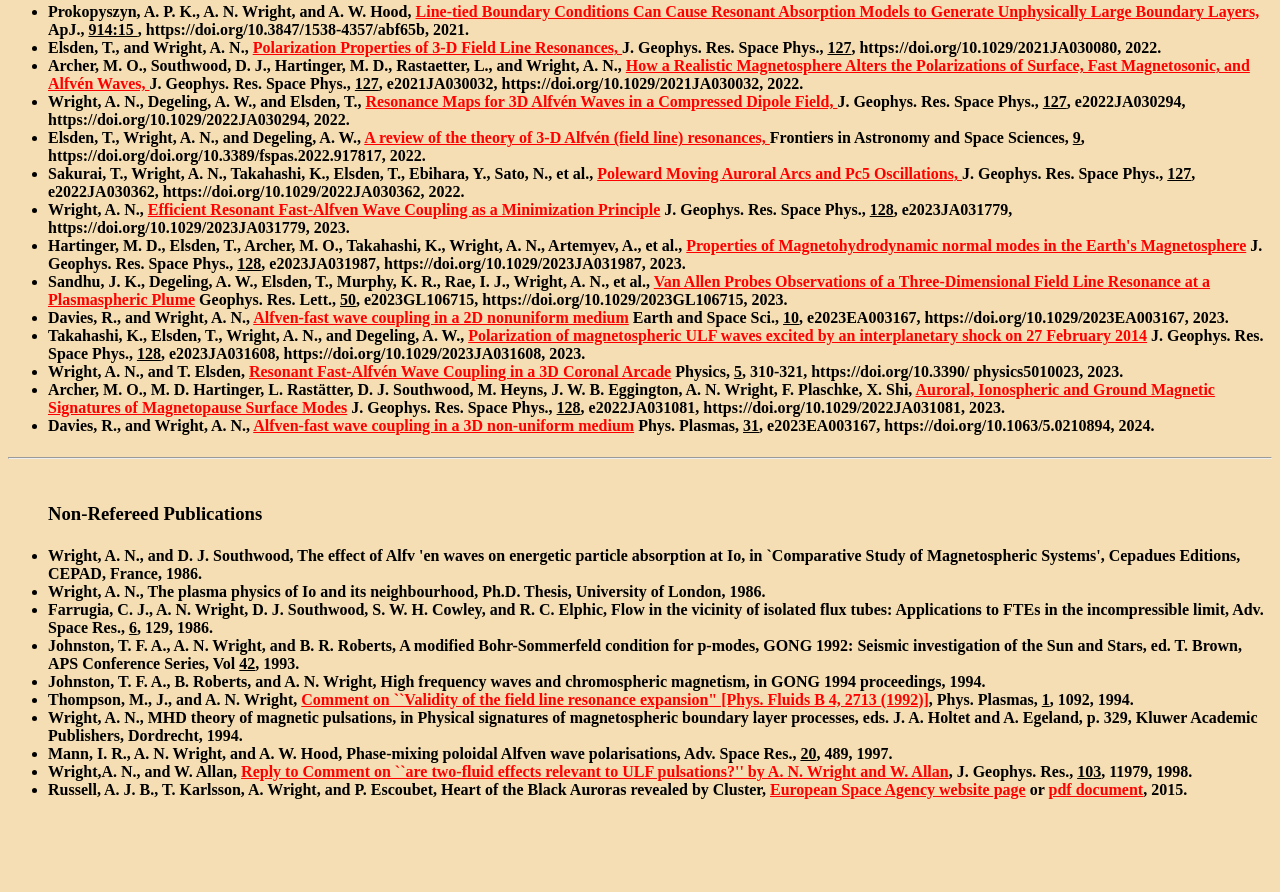
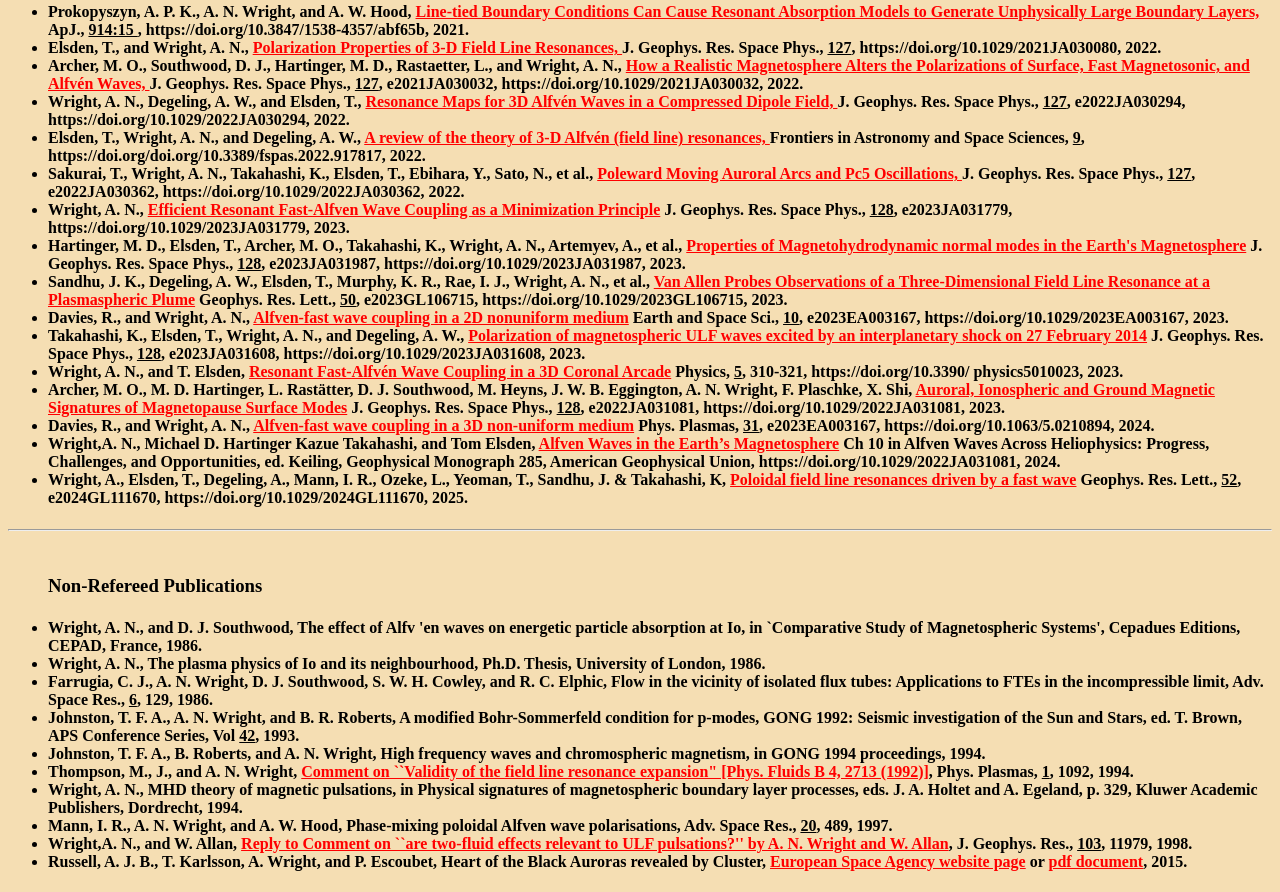
Before and after one commit to AWright0/AWright0.github.io, a plain HTML site: page index.html in a window 1280 px wide. Shown: the part 2915-3807 px from the top of the page. Before the commit the page ends 3735 px from the top, so only its background shows below. Drawn offline with Linux system fonts and the light colour scheme.

Commit message:
Add files via upload

```diff
--- a/index.html
+++ b/index.html
@@ -903,6 +903,22 @@ Phys. Plasmas, <u> 31</u>, e2023EA003167, https://doi.org/10.1063/5.0210894, 202
 </li>
 
 
+<li>
+Wright,A. N., Michael D. Hartinger Kazue Takahashi, and Tom Elsden,
+<a href="publications/Wright_ChapmanMonograph_2024.pdf">
+Alfven Waves in the Earth’s Magnetosphere</a>
+Ch 10 in Alfven Waves Across Heliophysics: Progress, Challenges, and Opportunities, ed. Keiling, Geophysical Monograph 285, American Geophysical Union, https://doi.org/10.1029/2022JA031081, 2024.
+</li>
+
+
+
+<li>
+Wright, A., Elsden, T., Degeling, A., Mann, I. R., Ozeke, L., Yeoman, T., Sandhu, J. & Takahashi, K,
+<a href="https://doi.org/10.1029/2024GL111670">
+Poloidal field line resonances driven by a fast wave</a>
+Geophys. Res. Lett., <u> 52</u>, e2024GL111670, https://doi.org/10.1029/2024GL111670, 2025.
+</li>
+
 
 
 
```
